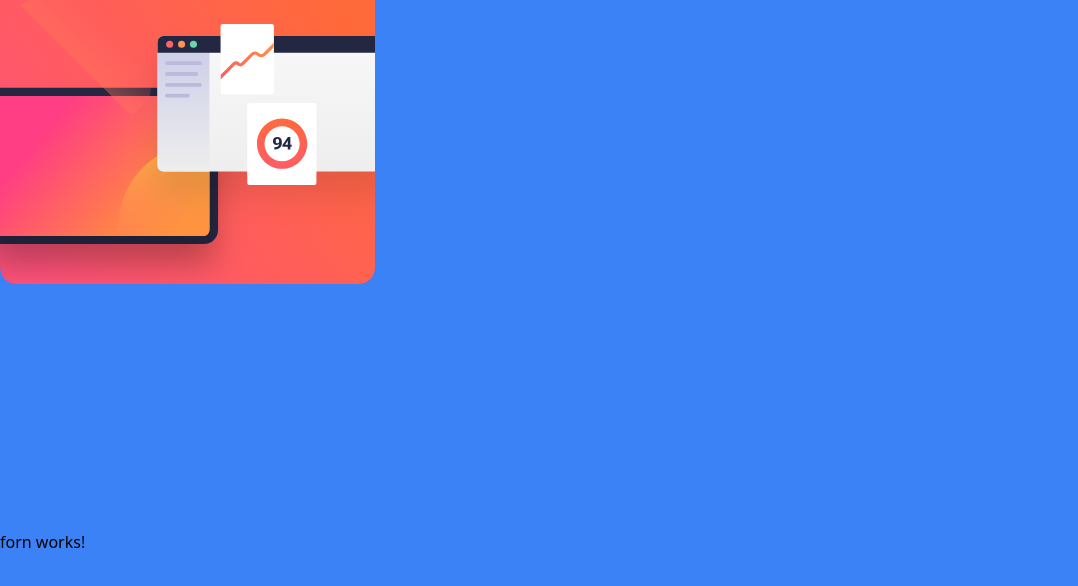
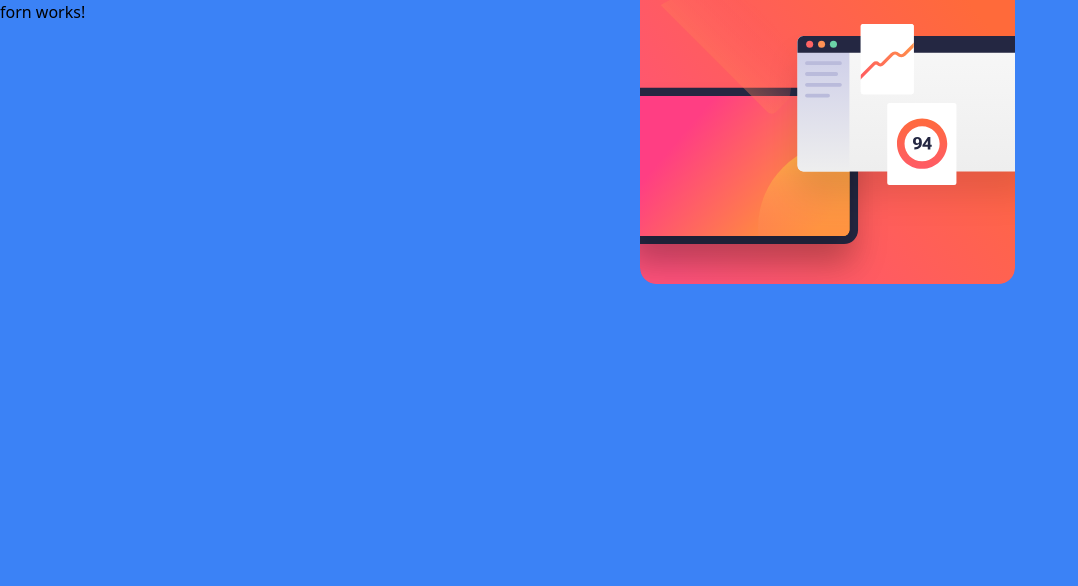
Before and after one commit to FranciscoFrontEndDeveloper/newsletterSignUpWithSuccessMessageMain, an Angular app: page / in a window 1280 px wide. Shown: the top 586 px of the page, without its empty margins (0-1078 px from the left). Built offline with nearby package versions, Linux system fonts and the light colour scheme.

Commit message:
grid finish

```diff
--- a/src/app/components/main/main.component.html
+++ b/src/app/components/main/main.component.html
@@ -1,4 +1,6 @@
-<main class="bg-blue-500 w-full h-screen grid grid-cols-1">
-  <app-image></app-image>
-  <app-forn></app-forn>
+<main
+  class="bg-blue-500 w-full h-screen grid grid-cols-1 grid-rows-2 md:grid-cols-2 md:grid-rows-1"
+>
+  <app-image class="md:order-2"></app-image>
+  <app-forn class="md:order-1"></app-forn>
 </main>
```
